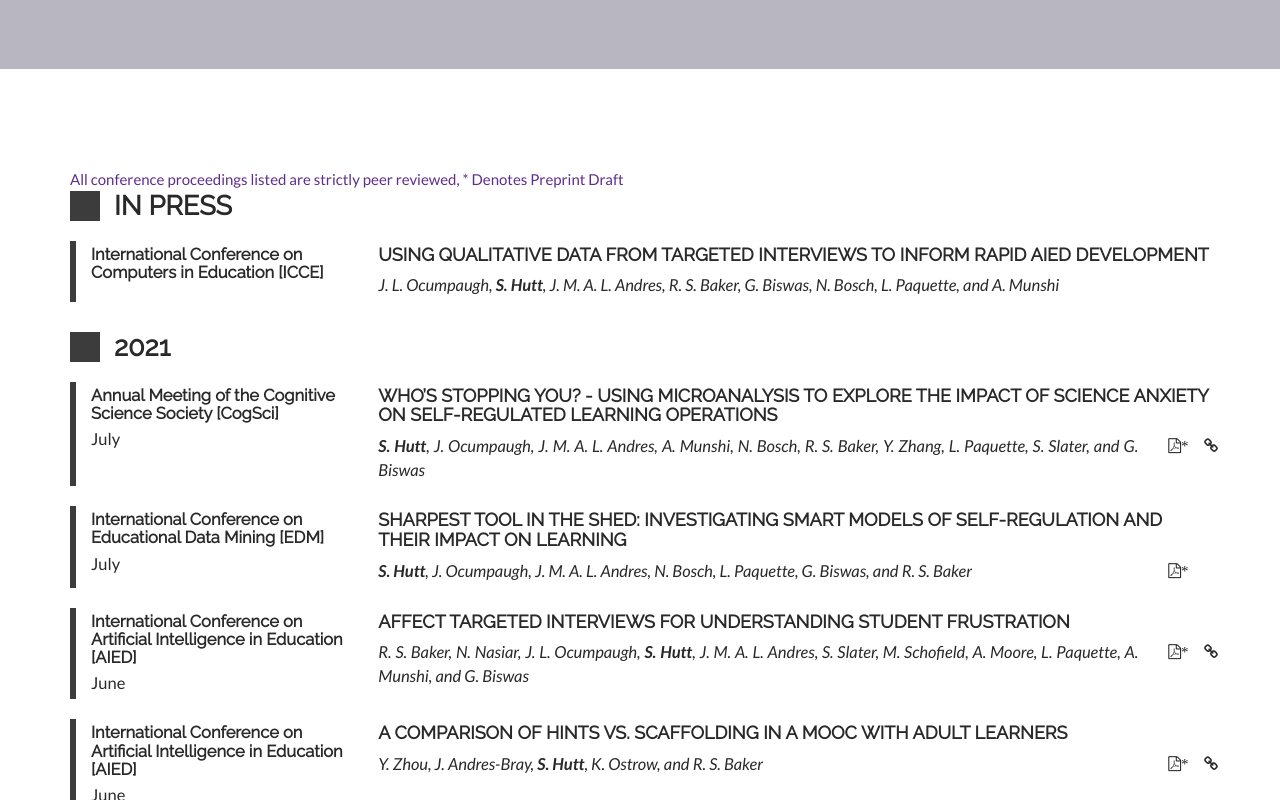
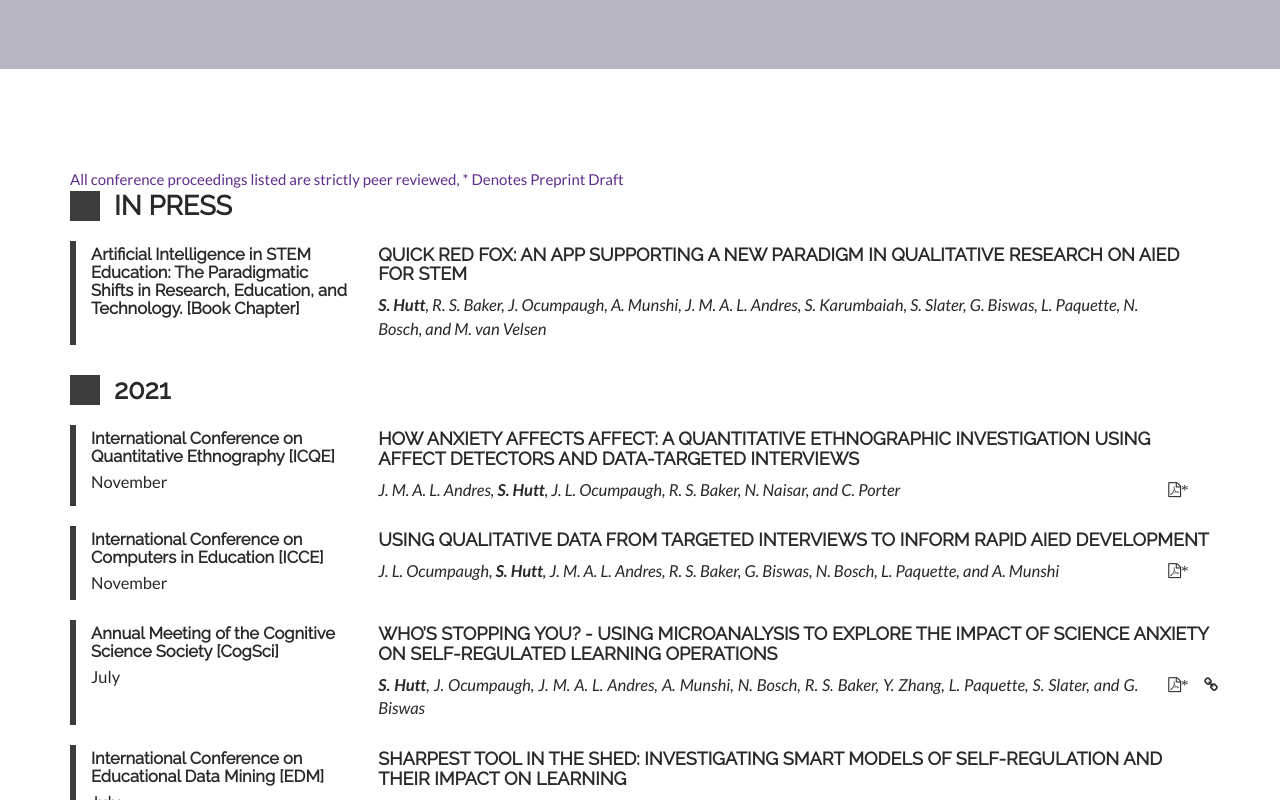
Before and after one commit to stephenhutt/stephenhutt.github.io, a plain HTML site: page publications.html in a window 1280 px wide. Shown: the part 571-1371 px from the top of the page. Drawn offline with Linux system fonts and the light colour scheme.

Commit message:
Update Publications Jan 2022

```diff
--- a/feed.xml
+++ b/feed.xml
@@ -4,7 +4,7 @@
   <generator uri="https://jekyllrb.com/" version="4.2.0">Jekyll</generator>
   <link href="https://sjhutt.com/feed.xml" rel="self" type="application/atom+xml" />
   <link href="https://sjhutt.com/" rel="alternate" type="text/html" />
-  <updated>2022-01-05T08:18:55-05:00</updated>
+  <updated>2022-01-05T08:34:32-05:00</updated>
   <id>https://sjhutt.com/</id>
 
 
--- a/publications.html
+++ b/publications.html
@@ -112,14 +112,14 @@
 
 			<div class="row cv-item pub">
 				<div class="col-md-3">
-					<h4 class="inlineifprinted">International Conference on Computers in Education [ICCE]</h4>
+					<h4 class="inlineifprinted">Artificial Intelligence in STEM Education: The Paradigmatic Shifts in Research, Education, and Technology. [Book Chapter]</h4>
 					<p  class="no-print d-none d-md-block"></p>
 				</div>
 				<div class="col-md-9">
-					<h2>Using qualitative data from targeted interviews to inform rapid AIED development</h2>
+					<h2>Quick Red Fox: An App Supporting a New Paradigm in Qualitative Research on AIED for STEM</h2>
 					<div class="row ">
 						<div class="col-md-11">
-						<p><i>J. L. Ocumpaugh, <b>S. Hutt</b>, J. M. A. L. Andres, R. S. Baker, G. Biswas, N. Bosch, L. Paquette, and A. Munshi </i><br>
+						<p><i><b>S. Hutt</b>, R. S. Baker, J. Ocumpaugh, A. Munshi, J. M. A. L. Andres, S. Karumbaiah, S. Slater, G. Biswas, L. Paquette, N. Bosch, and M. van Velsen </i><br>
 						</p></div>
 						<div class="col-md-1">
 							<div class="row">
@@ -139,6 +139,68 @@
 
 <!--			New Year-->
 			<h1> 2021 </h1>
+
+			<div class="row cv-item pub">
+				<div class="col-md-3">
+					<h4 class="inlineifprinted">International Conference on Quantitative Ethnography [ICQE]</h4>
+					<p  class="no-print d-none d-md-block">November</p>
+				</div>
+				<div class="col-md-9">
+					<h2>How Anxiety Affects Affect: A Quantitative Ethnographic Investigation using Affect Detectors and Data-Targeted Interviews</h2>
+					<div class="row ">
+						<div class="col-md-11">
+						<p><i>J. M. A. L. Andres, <b>S. Hutt</b>, J. L. Ocumpaugh, R. S. Baker, N. Naisar, and C. Porter </i><br>
+						</p></div>
+						<div class="col-md-1">
+							<div class="row">
+								<div class="col-sm-6">
+
+									<a href="https://www.upenn.edu/learninganalytics/ryanbaker/ICQE21_paper_pdf_20.pdf" >
+										<i class="fa fa-file-pdf-o">*</i>
+									</a>
+
+								</div>
+								<div class="col-sm-6">
+
+								</div>
+							</div>
+						</div>
+					</div>
+				</div>
+			</div>
+
+
+
+			<div class="row cv-item pub">
+				<div class="col-md-3">
+					<h4 class="inlineifprinted">International Conference on Computers in Education [ICCE]</h4>
+					<p  class="no-print d-none d-md-block">November</p>
+				</div>
+				<div class="col-md-9">
+					<h2>Using qualitative data from targeted interviews to inform rapid AIED development</h2>
+					<div class="row ">
+						<div class="col-md-11">
+						<p><i>J. L. Ocumpaugh, <b>S. Hutt</b>, J. M. A. L. Andres, R. S. Baker, G. Biswas, N. Bosch, L. Paquette, and A. Munshi </i><br>
+						</p></div>
+						<div class="col-md-1">
+							<div class="row">
+								<div class="col-sm-6">
+
+									<a href="https://www.upenn.edu/learninganalytics/ryanbaker/paper_41i.pdf" >
+										<i class="fa fa-file-pdf-o">*</i>
+									</a>
+
+								</div>
+								<div class="col-sm-6">
+
+								</div>
+							</div>
+						</div>
+					</div>
+				</div>
+			</div>
+
+
 
 			<div class="row cv-item pub">
 				<div class="col-md-3">
```
